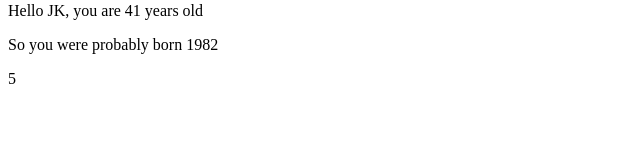
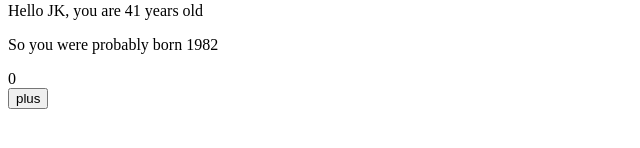
Before and after one commit to anniina-aarnio/fullstack_MOOC, a React (Create React App) app in the folder osa1/part1/: page / in a window 1280 px wide. Shown: the part 214-362 px from the top of the page, without its empty margins (0-640 px from the left). Built offline with nearby package versions, Linux system fonts and the light colour scheme.

Commit message:
osa1 testiohjelmaan lisätty counter-komponentti, jossa testataan tilaa

```diff
--- a/osa1/part1/src/App.js
+++ b/osa1/part1/src/App.js
@@ -15,16 +15,25 @@ const Hello = ({ name, age }) => {
   )
 }
 
+const Counter = (props) => {
+  const [ counter, setCounter] = useState(props.start)
+
+
+  return (
+    <div>
+      <div>
+        {counter}
+      </div>
+      <button onClick={() => setCounter(counter + 1)}>
+        plus
+      </button>
+    </div>
+  )
+}
+
 const App = () => {
   const nimi = 'Pekka'
   const ika = 10
-
-  const [ counter, setCounter] = useState(0)
-  setTimeout(
-    () => setCounter(counter + 1),
-    1000
-  )
-
 
   return (
     <>
@@ -32,7 +41,7 @@ const App = () => {
       <Hello name="Maya" age={26 + 10} />
       <Hello name={nimi} age={ika}/>
       <Hello name="JK" age={2023-1982} />
-      <div>{counter}</div>
+      <Counter start={0} />
     </>
   );
 }
```
